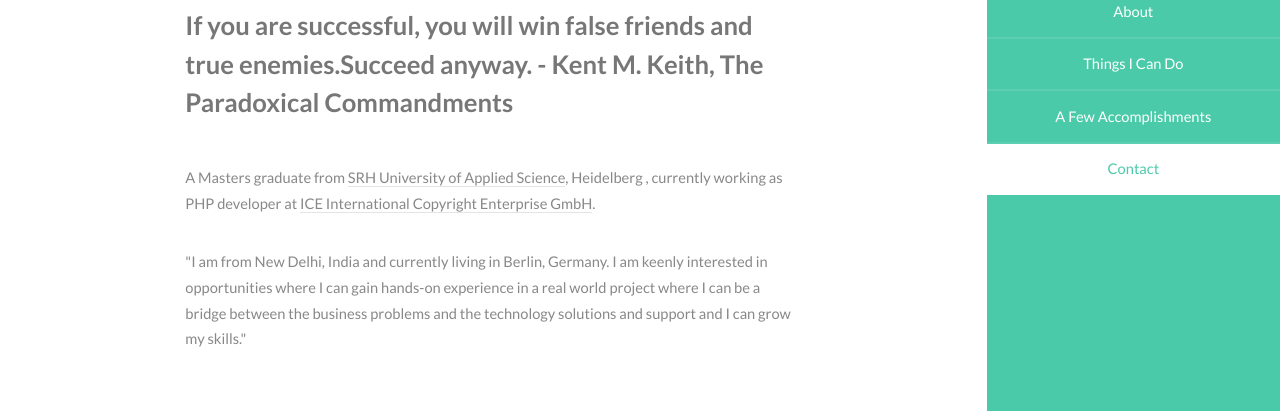
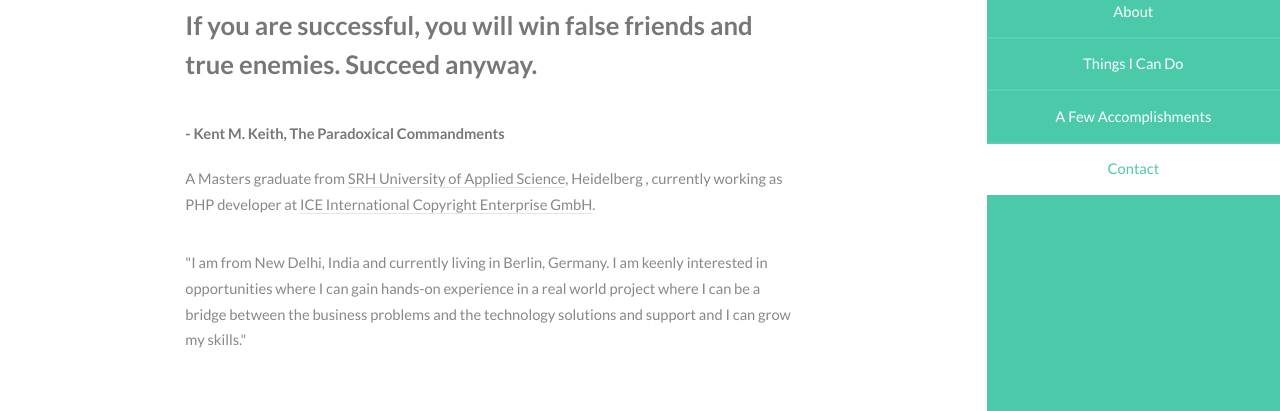
Before and after one commit to Venkatpandey/Venkatpandey.github.io, a plain HTML site: page index.html in a window 1280 px wide. Shown: the part 359-770 px from the top of the page. Drawn offline with Linux system fonts and the light colour scheme.

```diff
--- a/index.html
+++ b/index.html
@@ -40,7 +40,7 @@
 								<div class="container">
 									<header class="major">
 										<h2>Welcome</h2>
-										<p>If you are successful, you will win false friends and true enemies.Succeed anyway. -  Kent M. Keith, The Paradoxical Commandments</p>
+										<p>If you are successful, you will win false friends and true enemies. Succeed anyway. <h1>- Kent M. Keith, The Paradoxical Commandments</h1> </p>
 									</header>
 									<p>A Masters graduate from <a href="http://www.hochschule-heidelberg.de/en/">SRH University of Applied Science</a>, Heidelberg , currently working as PHP developer at <a href="http://www.iceservices.com/">ICE International Copyright Enterprise GmbH</a>. </p>
 									<p>"I am from New Delhi, India and currently living in Berlin, Germany. I am keenly interested in opportunities where I can gain hands-on experience in a real world project where I can be a bridge between the business problems and the technology solutions and support and I can grow my skills." </p>
```
